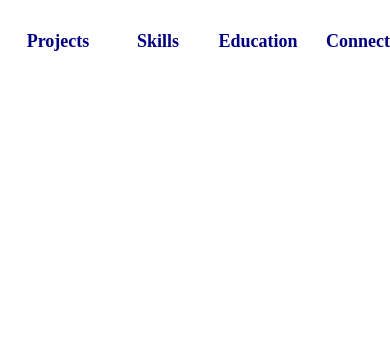
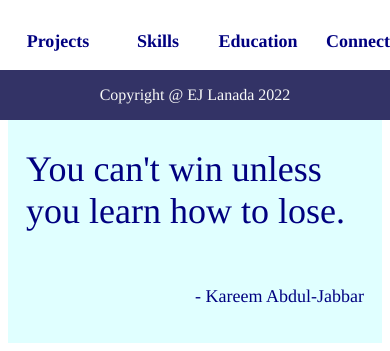
Before and after one commit to EJ-Lan/landingPage, a plain HTML site: page index.html in a window 390 px wide. Shown: the part 724-1075 px from the top of the page. Before the commit the page ends 844 px from the top, so only its background shows below. Drawn offline with Linux system fonts and the light colour scheme.

Commit message:
Finish Nonresponsive website

```diff
--- a/index.html
+++ b/index.html
@@ -38,5 +38,16 @@
             <div><img src="https://cdn-icons-png.flaticon.com/512/3976/3976631.png" alt="Grad Cap" id="images"> <h6>Education</h6></div>
             <div><img src="https://cdn-icons-png.flaticon.com/512/3437/3437297.png" alt="Connect" id="images"> <h6>Connect</h6> </div>
         </div>
+        <div class="quotesegment">
+            <div class="quote">
+                <p>You can't win unless you learn how to lose.</p>
+            </div>
+            <div class="author">
+                <p>- Kareem Abdul-Jabbar</p>
+            </div>
+        </div>
+        <div class="footer">
+            <p class="text-center">Copyright @ EJ Lanada 2022</p>
+        </div>
     </body>
 </html>
--- a/style.css
+++ b/style.css
@@ -1,3 +1,9 @@
+body {
+    display: flex;
+    flex-direction: column;
+    font-family: "Times New", Times, serif;
+}
+
 .header {
     display: flex;
     justify-content: space-around;
@@ -77,3 +83,41 @@ h6 {
     display: flex;
     justify-content: center;
 }
+
+.quote  {
+    font-size: 36px;
+    font-weight: light italic;
+    color: #000080;
+    margin: 0;
+    padding: 0;
+    display: flex;
+    justify-content: center;
+}
+
+.author {
+    font-size: 18px;
+    font-weight: extra-bold;
+    color: #000080;
+    margin: 0;
+    padding: 0;
+    display: flex;
+    justify-content: end;
+}
+
+.quotesegment {
+    background-color: #E0FFFF;
+    padding: 18px;
+}
+
+.text-center{
+    text-align: center;
+    color: #F9FAF8;
+}
+
+.footer {
+    position: fixed;
+    width: 100%;
+    left: 0;
+    bottom: 0;
+    background-color: #333366;
+}
```
